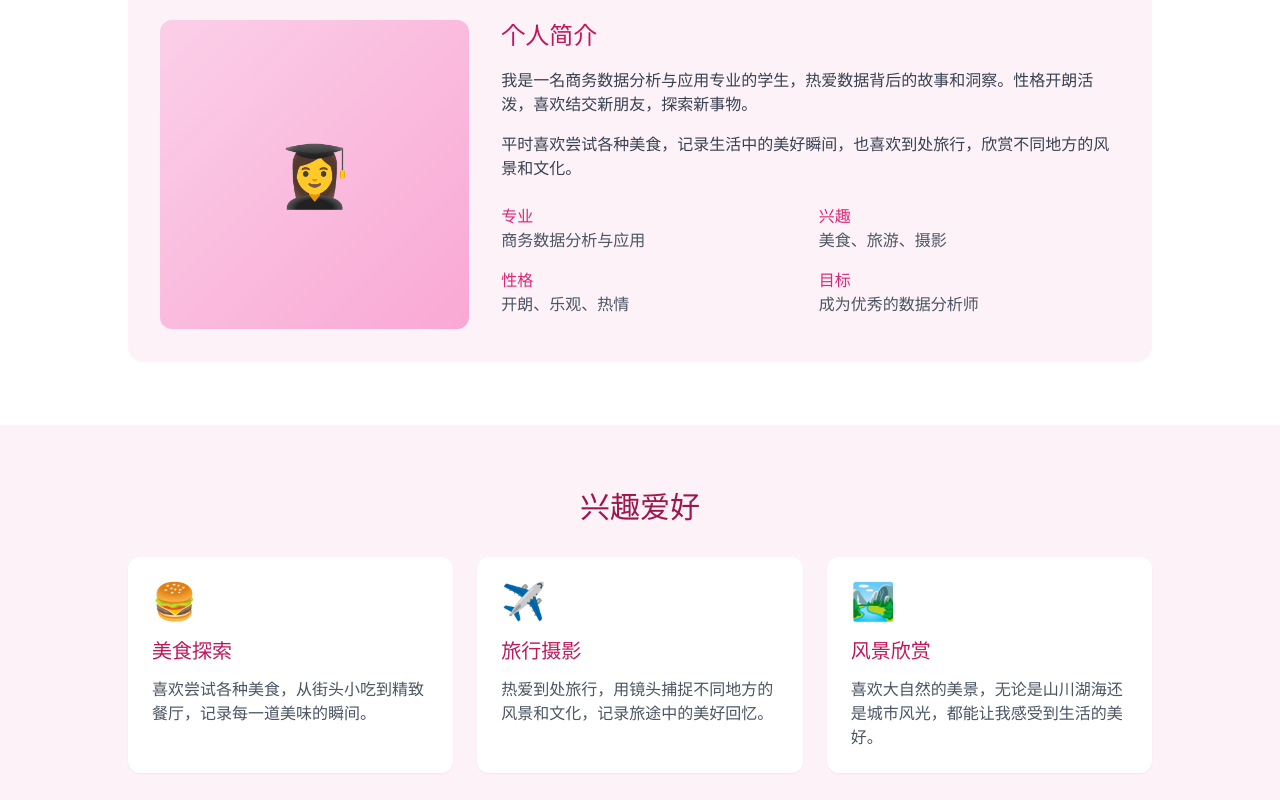
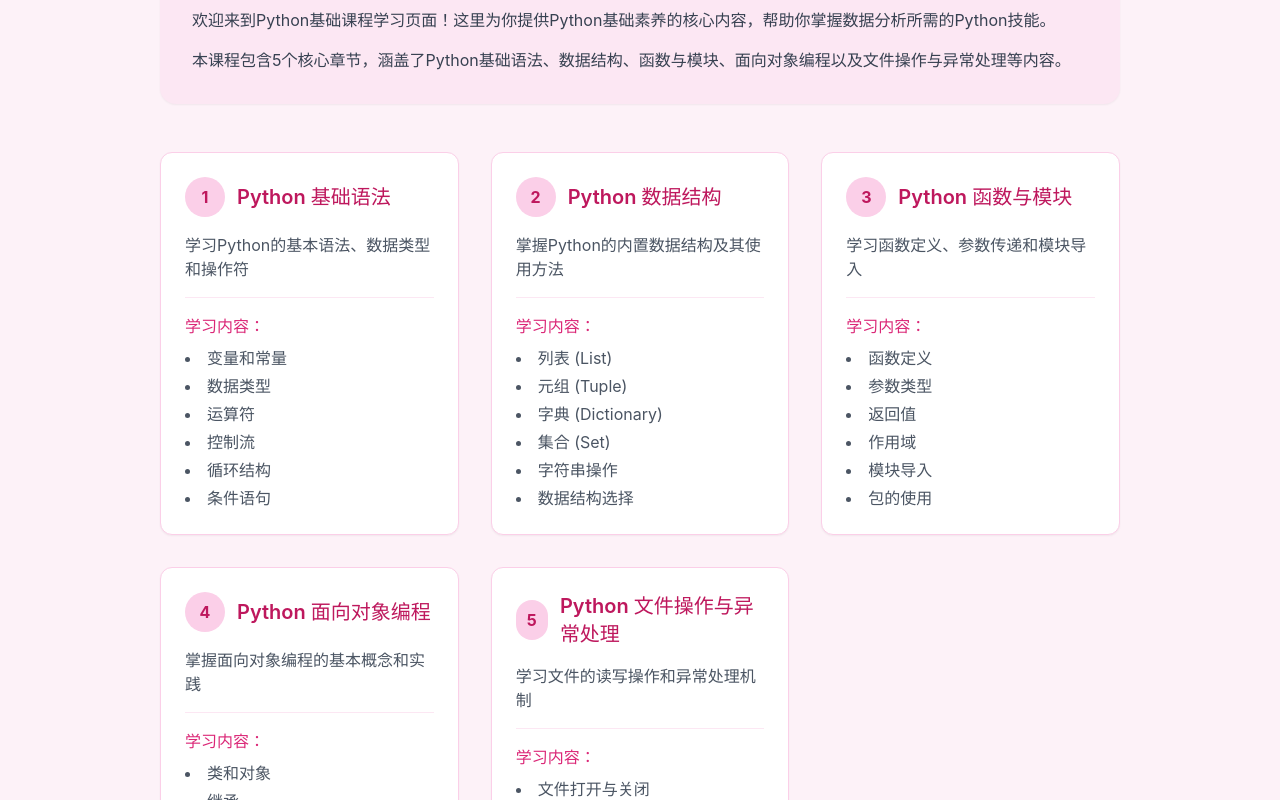
Before and after one commit to Lyhys0706/my-site, a React (Vite) app: page /python-course in a window 1280 px wide. Shown: the part 540-1340 px from the top of the page. Built offline with nearby package versions, Linux system fonts and the light colour scheme.

Commit message:
将Python课程设置为独立页面并更新课程内容

```diff
--- a/src/App.tsx
+++ b/src/App.tsx
@@ -1,24 +1,23 @@
 import React from 'react';
 import './App.css';
+import { Routes, Route, Outlet } from 'react-router-dom';
 import Header from './components/Header';
 import About from './components/About';
 import Hobbies from './components/Hobbies';
 import Skills from './components/Skills';
-import PythonCourse from './components/PythonCourse';
 import Portfolio from './components/Portfolio';
 import Contact from './components/Contact';
+import PythonCoursePage from './pages/PythonCoursePage';
 
 function App() {
   return (
     <div className="min-h-screen bg-pink-50">
       <Header />
       <main>
-        <About />
-        <Hobbies />
-        <Skills />
-        <PythonCourse />
-        <Portfolio />
-        <Contact />
+        <Routes>
+          <Route path="/" element={<HomePage />} />
+          <Route path="/python-course" element={<PythonCoursePage />} />
+        </Routes>
       </main>
       <footer className="bg-pink-100 py-6 text-center text-pink-800">
         <p>© 2026 个人主页 | 商务数据分析与应用专业</p>
@@ -27,4 +26,16 @@ function App() {
   );
 }
 
+function HomePage() {
+  return (
+    <>
+      <About />
+      <Hobbies />
+      <Skills />
+      <Portfolio />
+      <Contact />
+    </>
+  );
+}
+
 export default App;
--- a/src/components/Header.tsx
+++ b/src/components/Header.tsx
@@ -12,10 +12,11 @@ const Header: React.FC = () => {
         <h1 className="text-4xl md:text-5xl font-bold text-pink-800 mb-2">商务数据分析学生</h1>
         <p className="text-lg text-pink-700 mb-6 text-center">喜欢美食、旅游和摄影的开朗女孩</p>
         <nav className="flex flex-wrap justify-center gap-4">
+          <a href="/" className="px-4 py-2 bg-pink-200 hover:bg-pink-300 rounded-full text-pink-800 font-medium transition-all">首页</a>
           <a href="#about" className="px-4 py-2 bg-pink-200 hover:bg-pink-300 rounded-full text-pink-800 font-medium transition-all">关于我</a>
           <a href="#hobbies" className="px-4 py-2 bg-pink-200 hover:bg-pink-300 rounded-full text-pink-800 font-medium transition-all">兴趣爱好</a>
           <a href="#skills" className="px-4 py-2 bg-pink-200 hover:bg-pink-300 rounded-full text-pink-800 font-medium transition-all">技能</a>
-          <a href="#python-course" className="px-4 py-2 bg-pink-200 hover:bg-pink-300 rounded-full text-pink-800 font-medium transition-all">Python课程</a>
+          <a href="/python-course" className="px-4 py-2 bg-pink-200 hover:bg-pink-300 rounded-full text-pink-800 font-medium transition-all">Python课程</a>
           <a href="#portfolio" className="px-4 py-2 bg-pink-200 hover:bg-pink-300 rounded-full text-pink-800 font-medium transition-all">作品集</a>
           <a href="#contact" className="px-4 py-2 bg-pink-200 hover:bg-pink-300 rounded-full text-pink-800 font-medium transition-all">联系我</a>
         </nav>
--- a/src/main.tsx
+++ b/src/main.tsx
@@ -1,10 +1,13 @@
 import { StrictMode } from 'react'
 import { createRoot } from 'react-dom/client'
+import { BrowserRouter } from 'react-router-dom'
 import App from './App'
 import './index.css'
 
 createRoot(document.getElementById('root')!).render(
   <StrictMode>
-    <App />
+    <BrowserRouter>
+      <App />
+    </BrowserRouter>
   </StrictMode>,
 )
--- /dev/null
+++ b/src/pages/PythonCoursePage.tsx
@@ -0,0 +1,78 @@
+import React from 'react';
+
+const PythonCoursePage: React.FC = () => {
+  const lessons = [
+    {
+      id: 1,
+      title: "Python 基础语法",
+      description: "学习Python的基本语法、数据类型和操作符",
+      topics: ["变量和常量", "数据类型", "运算符", "控制流", "循环结构", "条件语句"]
+    },
+    {
+      id: 2,
+      title: "Python 数据结构",
+      description: "掌握Python的内置数据结构及其使用方法",
+      topics: ["列表 (List)", "元组 (Tuple)", "字典 (Dictionary)", "集合 (Set)", "字符串操作", "数据结构选择"]
+    },
+    {
+      id: 3,
+      title: "Python 函数与模块",
+      description: "学习函数定义、参数传递和模块导入",
+      topics: ["函数定义", "参数类型", "返回值", "作用域", "模块导入", "包的使用"]
+    },
+    {
+      id: 4,
+      title: "Python 面向对象编程",
+      description: "掌握面向对象编程的基本概念和实践",
+      topics: ["类和对象", "继承", "多态", "封装", "特殊方法", "类的设计"]
+    },
+    {
+      id: 5,
+      title: "Python 文件操作与异常处理",
+      description: "学习文件的读写操作和异常处理机制",
+      topics: ["文件打开与关闭", "文件读写", "异常处理", "上下文管理器", "文件路径操作"]
+    }
+  ];
+
+  return (
+    <div className="min-h-screen bg-pink-50">
+      <div className="max-w-5xl mx-auto px-4 md:px-8 py-12">
+        <h1 className="text-4xl font-bold text-pink-800 mb-8 text-center">Python基础课程</h1>
+        <div className="bg-pink-100 rounded-2xl p-8 shadow-sm mb-12">
+          <p className="text-gray-700 mb-4">
+            欢迎来到Python基础课程学习页面！这里为你提供Python基础素养的核心内容，帮助你掌握数据分析所需的Python技能。
+          </p>
+          <p className="text-gray-700">
+            本课程包含5个核心章节，涵盖了Python基础语法、数据结构、函数与模块、面向对象编程以及文件操作与异常处理等内容。
+          </p>
+        </div>
+        <div className="grid grid-cols-1 md:grid-cols-2 lg:grid-cols-3 gap-8">
+          {lessons.map((lesson) => (
+            <div
+              key={lesson.id}
+              className="bg-white border border-pink-200 rounded-xl p-6 shadow-sm hover:shadow-md transition-all transform hover:-translate-y-1"
+            >
+              <div className="flex items-center mb-4">
+                <div className="w-10 h-10 rounded-full bg-pink-200 flex items-center justify-center text-pink-700 font-bold mr-3">
+                  {lesson.id}
+                </div>
+                <h3 className="text-xl font-semibold text-pink-700">{lesson.title}</h3>
+              </div>
+              <p className="text-gray-600 mb-4">{lesson.description}</p>
+              <div className="border-t border-pink-100 pt-4">
+                <h4 className="font-medium text-pink-600 mb-2">学习内容：</h4>
+                <ul className="list-disc list-inside text-gray-600 space-y-1">
+                  {lesson.topics.map((topic, index) => (
+                    <li key={index}>{topic}</li>
+                  ))}
+                </ul>
+              </div>
+            </div>
+          ))}
+        </div>
+      </div>
+    </div>
+  );
+};
+
+export default PythonCoursePage;
```
